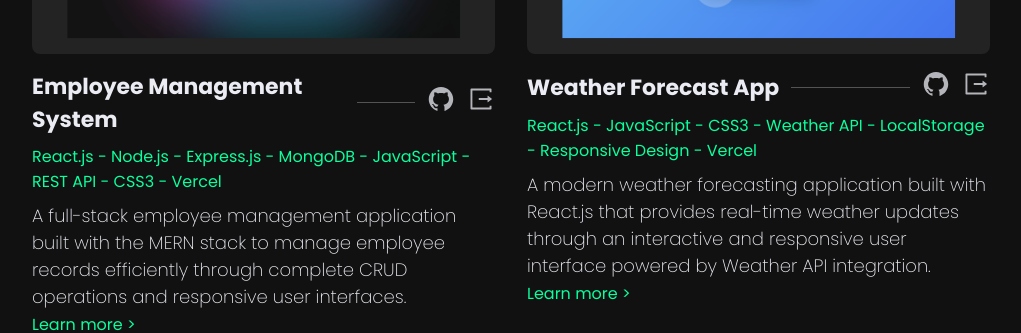
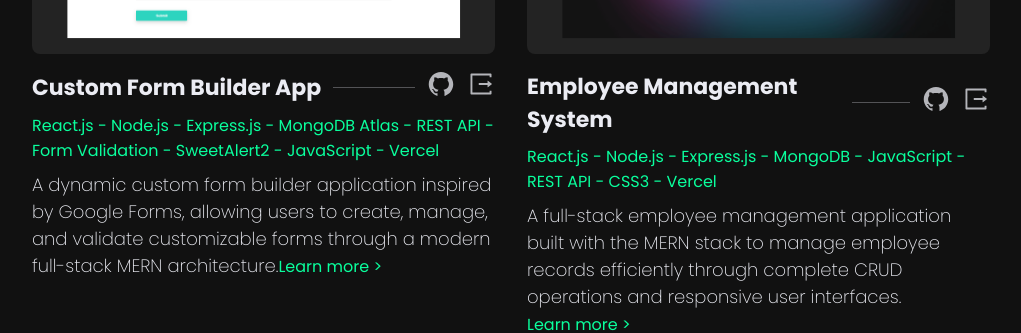
Before and after one commit to akhil-haridas/resume-portfolio, a React (Create React App) app: page / in a window 1280 px wide. Shown: the part 3569-3902 px from the top of the page, without its empty margins (159-1180 px from the left). Built offline with nearby package versions, Linux system fonts and the light colour scheme.

Commit message:
added custom form

```diff
--- a/src/sections/Projects.jsx
+++ b/src/sections/Projects.jsx
@@ -11,6 +11,7 @@ import userManagement from "../assets/userManagement.png";
 import employeeManagement from "../assets/employeeManagement.png";
 import companyDemo from "../assets/companyDemo.png";
 import ressoClone from "../assets/ressoClone.png";
+import customForm from "../assets/customForm.png";
 import community from "../assets/Guide-Community.png";
 
 const projects = [
@@ -88,6 +89,25 @@ const projects = [
       "➔ Added smooth hover effects, transitions, and engaging frontend interactions for enhanced user experience.",
       "➔ Structured clean and maintainable frontend architecture for scalability and readability.",
       "➔ Deployed the project using GitHub Pages for public accessibility.",
+    ],
+  },
+  {
+    name: "Custom Form Builder App",
+    imageSrc: customForm,
+    githubLink: "https://github.com/akhil-haridas",
+    liveProjectLink: "https://custom-form-app.vercel.app",
+    techStack:
+      "React.js - Node.js - Express.js - MongoDB Atlas - REST API - Form Validation - SweetAlert2 - JavaScript - Vercel",
+    description:
+      "A dynamic custom form builder application inspired by Google Forms, allowing users to create, manage, and validate customizable forms through a modern full-stack MERN architecture.",
+    features: [
+      "➔ Developed a full-stack custom form creation platform using React.js, Node.js, Express.js, and MongoDB Atlas.",
+      "➔ Built dynamic form generation functionality with customizable input fields and validation support.",
+      "➔ Implemented RESTful APIs for form management, submission handling, and backend data processing.",
+      "➔ Added advanced form validation and interactive alert handling using SweetAlert2.",
+      "➔ Designed responsive and user-friendly interfaces with reusable React component architecture.",
+      "➔ Managed form data efficiently using MongoDB Atlas cloud database integration.",
+      "➔ Deployed the application on Vercel for seamless public accessibility and testing.",
     ],
   },
   {
```
Also changed, not shown: src/assets/customForm.png (added).
